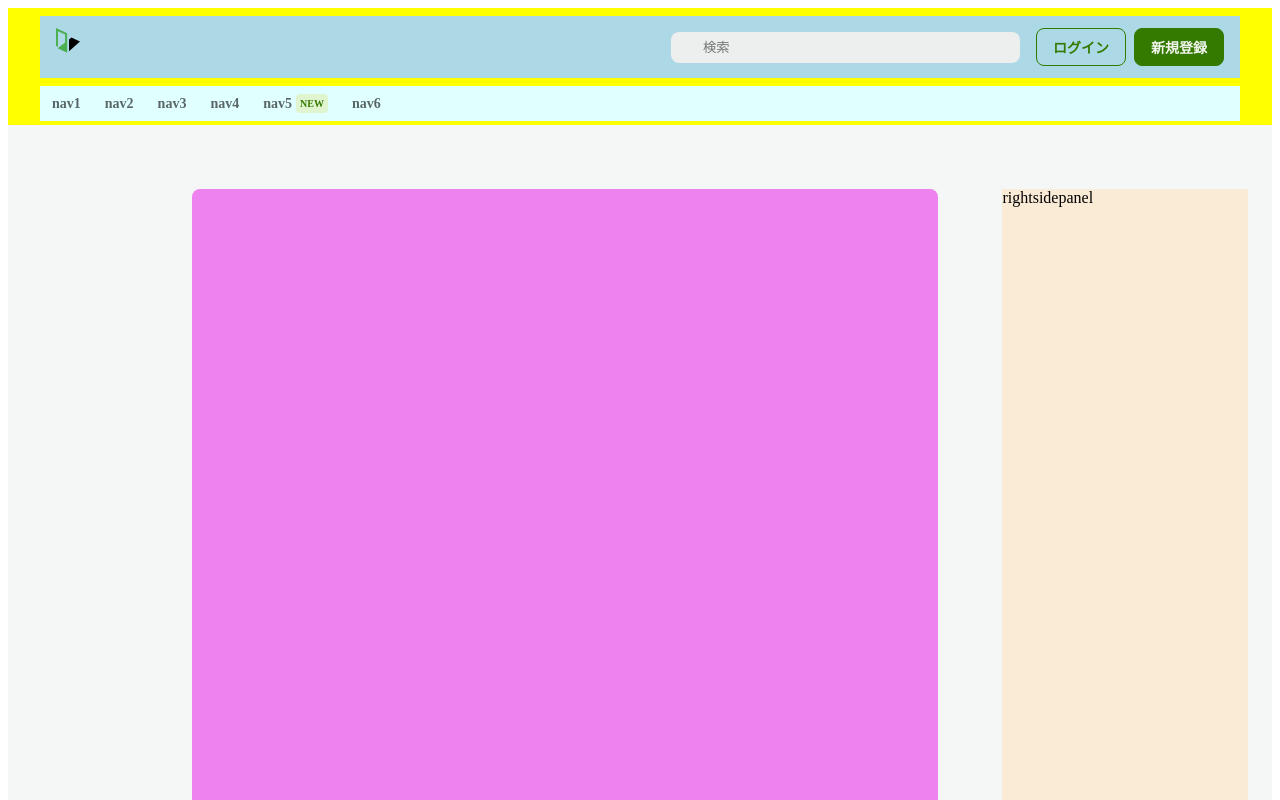
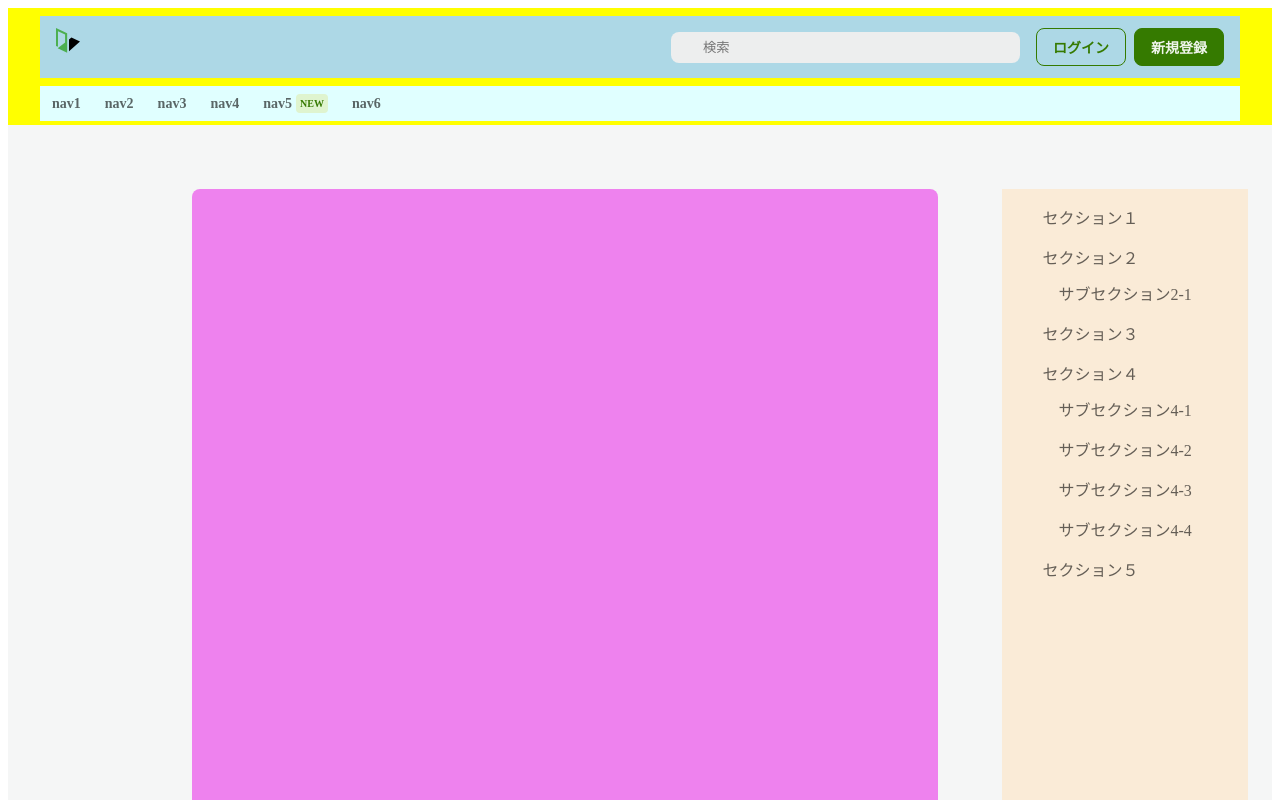
Before and after one commit to masui-maho-mwz/my-page-design-gallery-2, a Next.js app: page /normal-header in a window 1280 px wide. Shown: the top 800 px of the page. Built offline with nearby package versions, Linux system fonts and the light colour scheme.

Commit message:
create: normal-hader/main/right-side-panel

```diff
--- a/src/app/normal-header/page.tsx
+++ b/src/app/normal-header/page.tsx
@@ -1,3 +1,4 @@
+import { sections } from '@/app/normal-header/sections-data';
 import { Contents } from '@/features/normal-header/main/contents';
 import { RightSidePanel } from '@/features/normal-header/main/right-side-panel';
 import styles from './styles.module.css';
@@ -7,7 +8,7 @@ export default function NormalHeaderHome() {
     <div>
       <div className={styles.main}>
         <Contents />
-        <RightSidePanel />
+        <RightSidePanel sections={sections} />
       </div>
     </div>
   );
--- /dev/null
+++ b/src/app/normal-header/sections-data.ts
@@ -0,0 +1,56 @@
+export const sections = [
+  {
+    id: 1,
+    label: 'セクション１',
+    href: '#',
+  },
+  {
+    id: 2,
+    label: 'セクション２',
+    href: '#',
+    subSections: [
+      {
+        id: 3,
+        label: 'サブセクション2-1',
+        href: '#',
+      },
+    ],
+  },
+  {
+    id: 4,
+    label: 'セクション３',
+    href: '#',
+  },
+  {
+    id: 5,
+    label: 'セクション４',
+    href: '#',
+    subSections: [
+      {
+        id: 6,
+        label: 'サブセクション4-1',
+        href: '#',
+      },
+      {
+        id: 7,
+        label: 'サブセクション4-2',
+        href: '#',
+      },
+      {
+        id: 8,
+        label: 'サブセクション4-3',
+        href: '#',
+      },
+      {
+        id: 9,
+        label: 'サブセクション4-4',
+        href: '#',
+      },
+    ],
+  },
+  {
+    id: 10,
+    label: 'セクション５',
+    href: '#',
+  },
+];
--- a/src/features/normal-header/main/right-side-panel/index.tsx
+++ b/src/features/normal-header/main/right-side-panel/index.tsx
@@ -1,5 +1,40 @@
+import Link from 'next/link';
 import styles from './styles.module.css';
 
-export const RightSidePanel = () => {
-  return <div className={styles.root}>rightsidepanel</div>;
+type Section = {
+  id: number;
+  label: string;
+  href: string;
+  subSections?: { id: number; label: string; href: string }[];
 };
+
+type Props = {
+  sections: Section[];
+};
+
+export const RightSidePanel = ({ sections }: Props) => {
+  return (
+    <div className={styles.root}>
+      <ul>
+        {sections.map(({ id, label, href, subSections }) => (
+          <li key={id} className={styles.item}>
+            <Link href={href} className={styles.link}>
+              {label}
+            </Link>
+            {subSections && (
+              <ul className={styles.index}>
+                {subSections.map(({ id, label, href }) => (
+                  <li key={id} className={styles.item}>
+                    <Link href={href} className={styles.link}>
+                      {label}
+                    </Link>
+                  </li>
+                ))}
+              </ul>
+            )}
+          </li>
+        ))}
+      </ul>
+    </div>
+  );
+};
--- a/src/features/normal-header/main/right-side-panel/styles.module.css
+++ b/src/features/normal-header/main/right-side-panel/styles.module.css
@@ -3,3 +3,26 @@
   margin-left: 64px;
   background-color: antiquewhite;
 }
+
+.item {
+  margin-bottom: 16px;
+  list-style-type: none;
+}
+
+.link {
+  color: rgb(0 0 0 / 60%);
+  text-decoration: none;
+}
+
+.link:hover {
+  padding: 4px 8px;
+  background-color: #edeeee;
+  border-radius: 4px;
+  color: rgb(0 0 0 / 87%);
+  font-weight: bold;
+}
+
+.index {
+  margin-top: 12px;
+  padding-left: 16px;
+}
```
